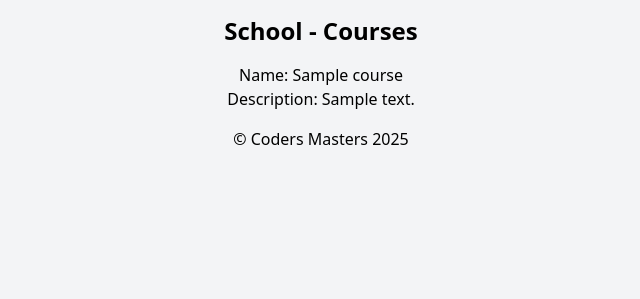
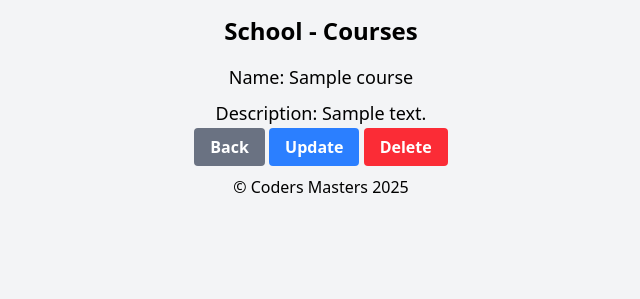
Before and after one commit to ramonbezerra/python-example, a Django app: page /school/courses/1 in a window 1280 px wide. Shown: the part 53-352 px from the top of the page, without its empty margins (319-959 px from the left). Run offline with Django 5.2, Linux system fonts and the light colour scheme; tables that the repository leaves empty hold one stand-in row (values such as "Sample post").

Commit message:
feat: improve navigation

```diff
--- a/school/templates/school/create.html
+++ b/school/templates/school/create.html
@@ -5,9 +5,10 @@
 {% block content %}
 <h1 class="text-2xl font-bold mb-4">School - Create Course</h1>
 
-<form method="post">
+<form class="mb-4" method="post">
     {% csrf_token %}
     {{ form.as_p }}
     <button type="submit" class="bg-blue-500 hover:bg-blue-700 text-white font-bold py-2 px-4 rounded">Create</button>
 </form>
+<a class="bg-gray-500 hover:bg-gray-700 text-white font-bold py-2 px-4 mb-4 rounded" href="{% url 'school:courses_list' %}">Back</a>
 {% endblock %}
--- a/school/templates/school/delete.html
+++ b/school/templates/school/delete.html
@@ -5,9 +5,10 @@
 {% block content %}
 <h1 class="text-2xl font-bold mb-4">School - Delete Course - {{ course.name }}</h1>
 
-<form method="post">
+<form class="mb-4" method="post">
     {% csrf_token %}
     <p>Are you sure you want to delete this course?</p>
-    <button type="submit" class="bg-red-500 hover:bg-red-700 text-white font-bold py-2 px-4 rounded">Delete</button>
+    <button type="submit" class="bg-red-500 hover:bg-red-700 text-white font-bold py-2 px-4 rounded">Yes, Delete</button>
 </form>
+<a class="bg-blue-500 hover:bg-blue-700 text-white font-bold py-2 px-4 mb-4 rounded" href="{% url 'school:course_detail' course.pk %}">Cancel</a>
 {% endblock %}
--- a/school/templates/school/detail.html
+++ b/school/templates/school/detail.html
@@ -5,6 +5,10 @@
 {% block content %}
 <h1 class="text-2xl font-bold mb-4">School - Courses</h1>
 
-<p>Name: {{ course.name }}</p>
-<p>Description: {{ course.description }}</p>
+<p class="text-lg mb-2">Name: {{ course.name }}</p>
+<p class="text-lg mb-2">Description: {{ course.description }}</p>
+
+<a class="bg-gray-500 hover:bg-gray-700 text-white font-bold py-2 px-4 mb-4 rounded" href="{% url 'school:courses_list' %}">Back</a>
+<a class="bg-blue-500 hover:bg-blue-700 text-white font-bold py-2 px-4 mb-4 rounded" href="{% url 'school:course_update' course.pk %}">Update</a>
+<a class="bg-red-500 hover:bg-red-700 text-white font-bold py-2 px-4 mb-4 rounded" href="{% url 'school:course_delete' course.pk %}">Delete</a>
 {% endblock %}
--- a/school/templates/school/update.html
+++ b/school/templates/school/update.html
@@ -5,9 +5,10 @@
 {% block content %}
 <h1 class="text-2xl font-bold mb-4">School - Course Update - {{ course.name }}</h1>
 
-<form method="post">
+<form class="mb-4" method="post">
     {% csrf_token %}
     {{ form.as_p }}
-    <button type="submit" class="bg-blue-500 hover:bg-blue-700 text-white font-bold py-2 px-4 rounded">Update</button>
+    <button type="submit" class="bg-green-500 hover:bg-green-700 text-white font-bold py-2 px-4 rounded">Update</button>
 </form>
+<a class="bg-blue-500 hover:bg-blue-700 text-white font-bold py-2 px-4 mb-4 rounded" href="{% url 'school:course_detail' course.pk %}">Cancel</a>
 {% endblock %}
```
